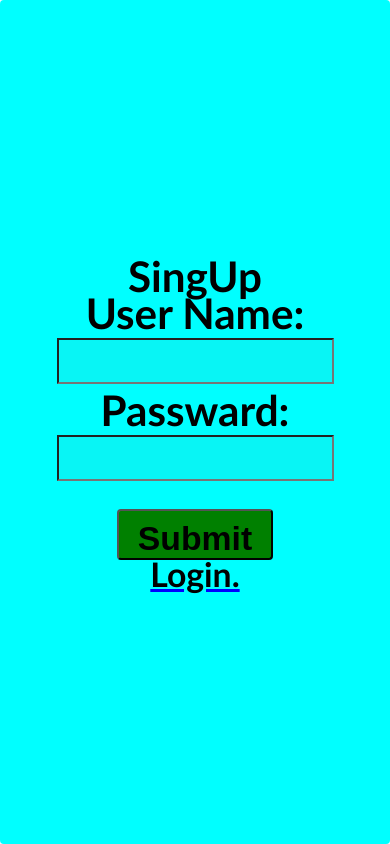
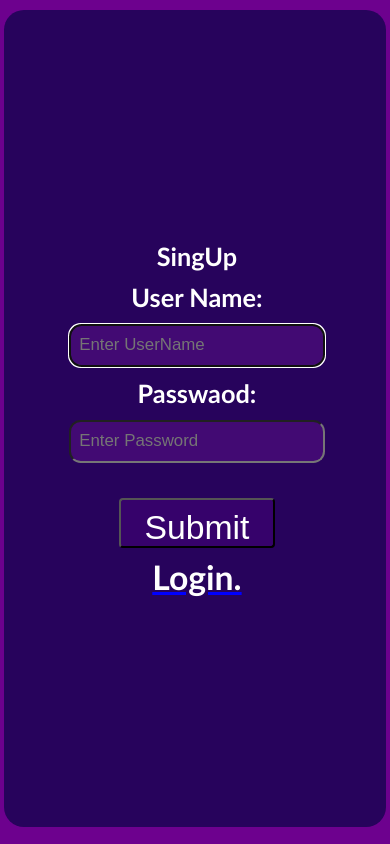
Before and after one commit to ran8jan2kumar17/todo_list, a React (Vite) app: page / in a window 390 px wide. Built offline with nearby package versions, Linux system fonts and the light colour scheme.

Commit message:
better ui1

```diff
--- a/src/App.css
+++ b/src/App.css
@@ -4,7 +4,7 @@
 }
 
 body {
-  background-color: aliceblue;
+  background-color: rgb(109, 1, 142);
   display: flex;
   justify-content: center;
   font-family: 'Trebuchet MS', 'Lucida Sans Unicode', 'Lucida Grande', 'Lucida Sans', Arial, sans-serif;
@@ -14,9 +14,10 @@ body {
 .container {
   width: 50vw;
   height: 95vh;
-  background-color: rgb(136, 136, 242);
+  background-color: rgb(39, 2, 63);
   border-radius: 1vw;
   margin: 2vh;
+  color: white;
 }
 
 .hedder {
@@ -35,14 +36,16 @@ body {
   height: 1.7vw;
   margin: 0 2vw;
   font-size: 1.3vw;
-  background-color: rgb(202, 202, 251);
-  border-radius: 0.5vw;
+  background-color: rgb(33, 5, 85);
+  border-radius: 1vw;
+  padding: 5px 10px;
+  color: white;
 }
 
 .add {
   width: 4vw;
   height: 1.7vw;
-  background-color: rgb(7, 118, 7);
+  background-color: rgb(38, 7, 118);
   border: 0.1vw solid black;
   display: inline;
   padding: 0.3vw;
@@ -54,11 +57,12 @@ body {
 .add:active {
   width: 5vw;
   height: 1.7vw;
-  background-color: rgb(5, 127, 5);
+  background-color: rgb(38, 1, 93);
   border: 0.1vw solid black;
   cursor: pointer;
   font-weight: bolder;
   padding: 0.4vw;
+  color: white;
 }
 
 .list {
@@ -66,6 +70,9 @@ body {
   height: 77vh;
   border-radius: 1vw;
   padding: 1.5vw;
+}
+h2{
+  margin: 1vw 0;
 }
 
 .list1 {
@@ -81,7 +88,7 @@ body {
 
 .login {
   width: 15vw;
-  height: 30vh;
+  height: 33vh;
   display: flex;
   align-self: center;
   justify-content: center;
@@ -93,29 +100,33 @@ body {
 .log {
   width: 50vw;
   height: 95vh;
-  background-color: aqua;
+  background-color: rgb(39, 3, 92);
   border-radius: 1vw;
   margin: 2vh;
   display: flex;
   justify-content: center;
   align-items: center;
   flex-direction: column;
+  color:white;
 }
 
 .submit {
-  width: 3.5vw;
+  width: 18vw;
   height: 4vh;
-  background-color: green;
+  background-color: rgb(54, 2, 107);
   margin: 1vh;
-  border-radius: 0.2vw;
-  font-weight: bold;
+  border-radius: 1vw;
+  color: white;
 }
 
 .ur {
   width: 17vw;
-  height: 1.5vw;
-  font-size: 1.5vw;
-  background-color: rgb(8, 245, 245);
+  height: 1vw;
+  font-size: 1vw;
+  background-color: rgb(66, 10, 115);
+  padding: 5px 10px;
+  border-radius: 1vw;
+  color: white;
 }
 
 .h3 {
@@ -123,14 +134,18 @@ body {
   cursor: pointer;
 }
 
+
+
 .ol {
-  height: 65vh;
+  height: 62vh;
   display: flex;
   flex-direction: column;
   margin-top: 2vw;
   overflow-y: scroll;
 
 }
+
+
 
 .ol>li {
   display: flex;
@@ -140,9 +155,10 @@ body {
 }
 
 .btn {
-  background-color: rgb(3, 200, 3);
+  background-color: rgb(36, 4, 88);
   border-radius: 0.5vh;
   cursor: pointer;
+  color: white;
 }
 
 .hb {
@@ -153,20 +169,26 @@ body {
 
 .rbtn {
 
+  right: 4vw;
+  top:2vw;
   font-size: 4vh;
   cursor: pointer;
 }
 
 @media (max-width: 768px) {
   .container {
-    width: 100vw;
-    height: 100vh;
-    padding: 0;
-    margin: 0;
+    width: 95vw;
+    height: 95vh;
+    margin: 10px;
+    border-radius: 20px;
+    padding-left: 2vw;
+    padding-right: 1vw;
+    padding-top: 2vw;
+    padding-bottom: 2vw;
   }
 
   .hb {
-    width: 100vw;
+    width: 95vw;
     display: flex;
     align-items: center;
     padding: 0;
@@ -175,60 +197,79 @@ body {
    .text{
     width: 70vw;
     height: 4vh;
-    font-size: 3.9vh;
+    font-size: 2vh;
+    padding: 0.2vh;
+    padding-left: 1vh;
+    margin: 1vw;
+    border-radius: 2vh;
    }
    .add{
     height: 4vh;
+    margin-left: 3vw;
    }
    .li{
     font-size: 2vh;
    }
   .hedder {
-    width: 100vw;
+    width: 94vw;
+    font-size: 4.5vw;
     padding: 0;
-    margin: 0;
+    margin: 1vw;
   }
 
   .list {
-    width: 100vw;
-    height: 100vh;
+    width: 95vw;
+    height: 85vh;
     padding: 0;
     margin: 0;
   }
 
   .list1 {
-    width: 100vw;
-    height: 100vh;
+    width: 95vw;
+    height: 85vh;
     padding: 0;
     margin: 0;
   }
 
   .log {
-    width: 100vw;
-    height: 100vh;
-    padding: 0;
-    margin: 0;
+    width: 95vw;
+    height: 95vh;
+    margin: 10px;
+    border-radius: 20px;
+    padding-left: 2vw;
+    padding-right: 1vw;
+    padding-top: 2vw;
+    padding-bottom: 2vw;
+  }
+  .in{
+     margin-bottom: 2vw;
   }
 
   .login {
     width: 100vw;
     align-items: center;
     padding: 0;
-    margin: 0;
+    margin-bottom: 0vw;
   }
 
   .ur {
-    width: 70vw;
-    height: 5vh;
-    font-size: 4.9vh;
+    width: 60vw;
+    height: 3.5vh;
+    font-size: 2vh;
+    padding-left: 1vh;
+    border-radius: 3vw;
+    margin: 2vw 0;
   }
 
   h2 {
-    font-size: 5vh;
+    font-size: 3vh;
+  }
+  .rbtn{
+    position: absolute;
   }
 
   h1 {
-    font-size: 5vh;
+    font-size: 3vh;
   }
 
   .submit {
@@ -242,4 +283,14 @@ body {
   .h3 {
     font-size: 4vh;
   }
+  .yl{
+    width: 90vw;
+    font-size: 4vw;
+    margin-right: 0vw;
+    margin-top: 2vw;
+  }
+  .ol{
+    width: 94vw;
+    height: 93;
+  }
 }
--- a/src/App.jsx
+++ b/src/App.jsx
@@ -1,5 +1,6 @@
 import { useState, useEffect, useRef } from 'react'
 import './App.css'
+import dsvg from "./dbtn.svg"
 
 
 function App() {
@@ -213,11 +214,11 @@ async function hup(todoItem) {
   return (
     <>
       {showS ? (
-        <div className="log"><h1>SingUp</h1>  <div className="login">
+        <div className="log"><h1 className='in'>SingUp</h1>  <div className="login">
           <h2>User Name:</h2>
-          <input type="text" onChange={(e) => setUr(e.target.value)} required value={ur} className="ur" />
-          <h2>Passward: </h2>
-          <input type="text" className="ur ps" value={pass} required onChange={(e) => setPass(e.target.value)} /><br></br>
+          <input type="text" autoFocus placeholder='Enter UserName' onChange={(e) => setUr(e.target.value)} required value={ur} className="ur" />
+          <h2>Passwaod: </h2>
+          <input type="text" placeholder='Enter Password' className="ur ps" value={pass} required onChange={(e) => setPass(e.target.value)} /><br></br>
           <button type='submit' className='submit' onClick={hs} name='submit'>Submit</button>
         </div>
           <h3 className='h3' onClick={hha}>Login.</h3>
@@ -225,11 +226,11 @@ async function hup(todoItem) {
       {/* login*/}
       {showLogin ? (
         <div className='b'>
-          <div className="log"><h1>LogIn</h1>  <div className="login">
+          <div className="log"><h1 className='in'>LogIn</h1>  <div className="login">
             <h2>User Name:</h2>
-            <input type="text" onChange={(e) => setUr(e.target.value)} required className="ur" />
-            <h2>Passward: </h2>
-            <input type="text" className="ur ps" required onChange={(e) => setPass(e.target.value)} /><br></br>
+            <input type="text" placeholder='Enter UserName' autoFocus onChange={(e) => setUr(e.target.value)} required className="ur" />
+            <h2>Password: </h2>
+            <input type="text" placeholder='Enter Password'  className="ur ps"  required onChange={(e) => setPass(e.target.value)} /><br></br>
             <button type='submit' className='submit' onClick={hl} name='submit'>Submit</button>
           </div>
             <h3 className='h3' onClick={hnha}>I don't have any account.</h3>
@@ -241,7 +242,7 @@ async function hup(todoItem) {
         <div className="container">
           <div className="hed">
 
-            <div className='hb'> <h1 className="hedder">Tode List</h1> <button className='rbtn' onClick={getlist}>🔄</button>  </div>
+            <div className='hb'> <h1 className="hedder">Todo List</h1> <button className='rbtn' onClick={getlist}>🔄</button>  </div>
             <input type="text" value={list} onChange={(e) => setList(e.target.value)} placeholder='Add Todo Here' className="text" />
             <div onClick={htl} className="add">Add
             </div></div>
```
Also changed, not shown: src/dbtn.svg (added).
